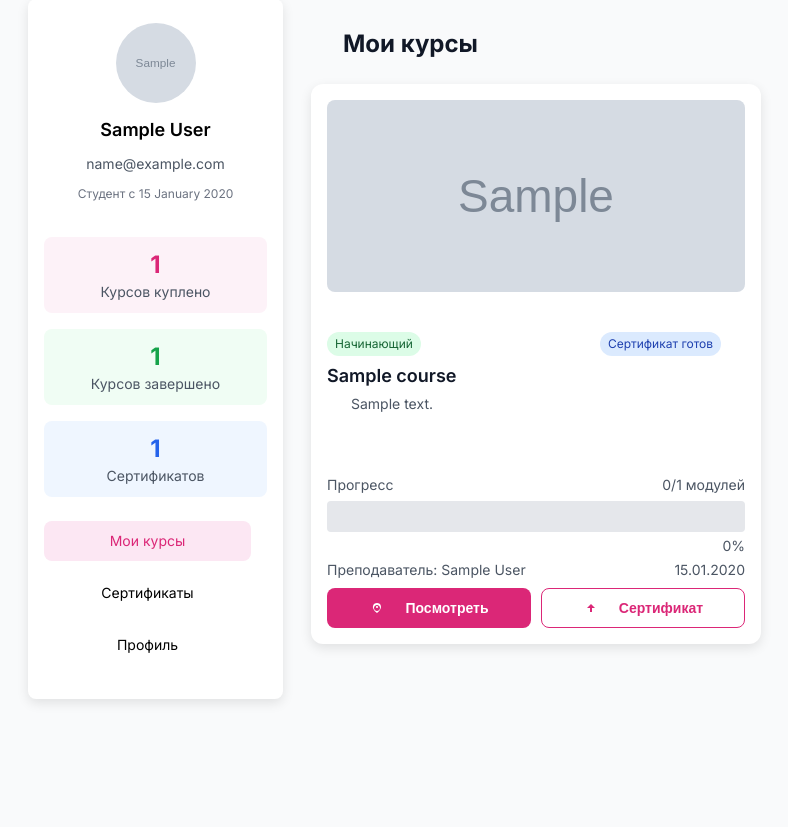
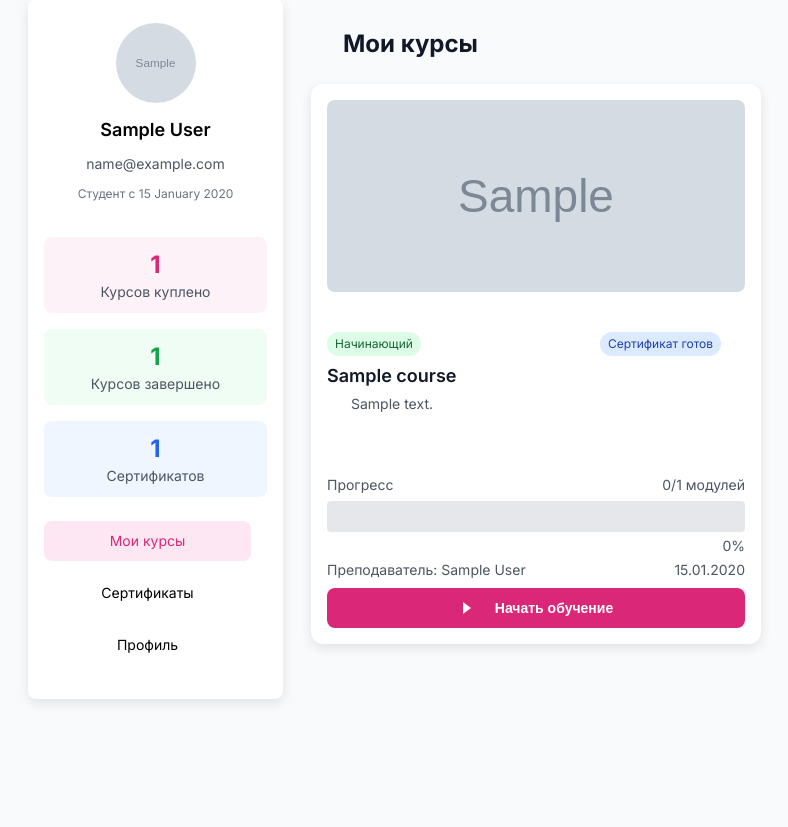
Before and after one commit to Pollmoriy/ArtNails_Academy, a Flask app: page /profile in a window 1280 px wide; the page is wider, and only the part inside the window is pictured. Shown: the part 221-1048 px from the top of that part, without its empty margins (373-1161 px from the left). Run offline with Flask 3, Linux system fonts and the light colour scheme; the visitor is signed in with stand-in values (Sample User, id 1); tables that the repository leaves empty hold one stand-in row (values such as "Sample post"); grey boxes marked "Sample" are stand-in pictures; parts of the project's set-up code (start-up, migrations or seed data) failed here and were passed over; some libraries are stand-ins or nearby versions.

Commit message:
Отображение кнопок в профиле

```diff
--- a/app/templates/profile.html
+++ b/app/templates/profile.html
@@ -120,32 +120,43 @@
                         </div>
 
                         <!-- КНОПКИ -->
-                        {% if course.status != 'completed' %}
-                            <button class="btn-continue" onclick="window.location.href='{{ url_for('course.course_page', course_id=course.id) }}'">
-                                <svg class="btn-icon" width="16" height="16" viewBox="0 0 16 16" fill="currentColor" xmlns="http://www.w3.org/2000/svg">
-                                    <!-- Пример иконки: стрелка вправо -->
+                        {% if course.progress == 0 %}
+                            <button class="btn-continue"
+                                    onclick="window.location.href='{{ url_for('course.course_page', course_id=course.id) }}'">
+                                <svg class="btn-icon" width="16" height="16" viewBox="0 0 16 16" fill="currentColor">
+                                    <path d="M4 2L12 8L4 14V2Z"/>
+                                </svg>
+                                Начать обучение
+                            </button>
+
+                        {% elif course.progress < 100 %}
+                            <button class="btn-continue"
+                                    onclick="window.location.href='{{ url_for('course.course_page', course_id=course.id) }}'">
+                                <svg class="btn-icon" width="16" height="16" viewBox="0 0 16 16" fill="currentColor">
                                     <path d="M4 2L12 8L4 14V2Z"/>
                                 </svg>
                                 Продолжить
                             </button>
+
                         {% else %}
                             <div class="course-buttons">
-                                <button class="btn-view" onclick="window.location.href='{{ url_for('course.course_page', course_id=course.id) }}'">
-                                    <svg class="btn-icon" width="16" height="16" viewBox="0 0 16 16" fill="currentColor" xmlns="http://www.w3.org/2000/svg">
-                                        <!-- Иконка глаза -->
-                                        <path d="M8 3C4 3 1.333 8 8 13C14.667 8 12 3 8 3ZM8 11C6.343 11 5 9.657 5 8C5 6.343 6.343 5 8 5C9.657 5 11 6.343 11 8C11 9.657 9.657 11 8 11ZM8 6C7.447 6 7 6.447 7 7C7 7.553 7.447 8 8 8C8.553 8 9 7.553 9 7C9 6.447 8.553 6 8 6Z"/>
+                                <button class="btn-view"
+                                        onclick="window.location.href='{{ url_for('course.course_page', course_id=course.id) }}'">
+                                    <svg class="btn-icon" width="16" height="16" viewBox="0 0 16 16" fill="currentColor">
+                                        <path d="M8 3C4 3 1.333 8 8 13C14.667 8 12 3 8 3ZM8 11C6.343 11 5 9.657 5 8C5 6.343 6.343 5 8 5C9.657 5 11 6.343 11 8C11 9.657 9.657 11 8 11Z"/>
                                     </svg>
                                     Посмотреть
                                 </button>
-                                    <button class="btn-certificate">
-                                        <svg class="btn-icon" width="16" height="16" viewBox="0 0 16 16" fill="currentColor" xmlns="http://www.w3.org/2000/svg">
-                                            <!-- Иконка скачивания -->
-                                            <path d="M4 8H7V12H9V8H12L8 4L4 8Z"/>
-                                        </svg>
-                                        Сертификат
-                                    </button>
+
+                                <button class="btn-certificate">
+                                    <svg class="btn-icon" width="16" height="16" viewBox="0 0 16 16" fill="currentColor">
+                                        <path d="M4 8H7V12H9V8H12L8 4L4 8Z"/>
+                                    </svg>
+                                    Сертификат
+                                </button>
                             </div>
                         {% endif %}
+
                     </div>
                     {% endfor %}
                 </div>
```
